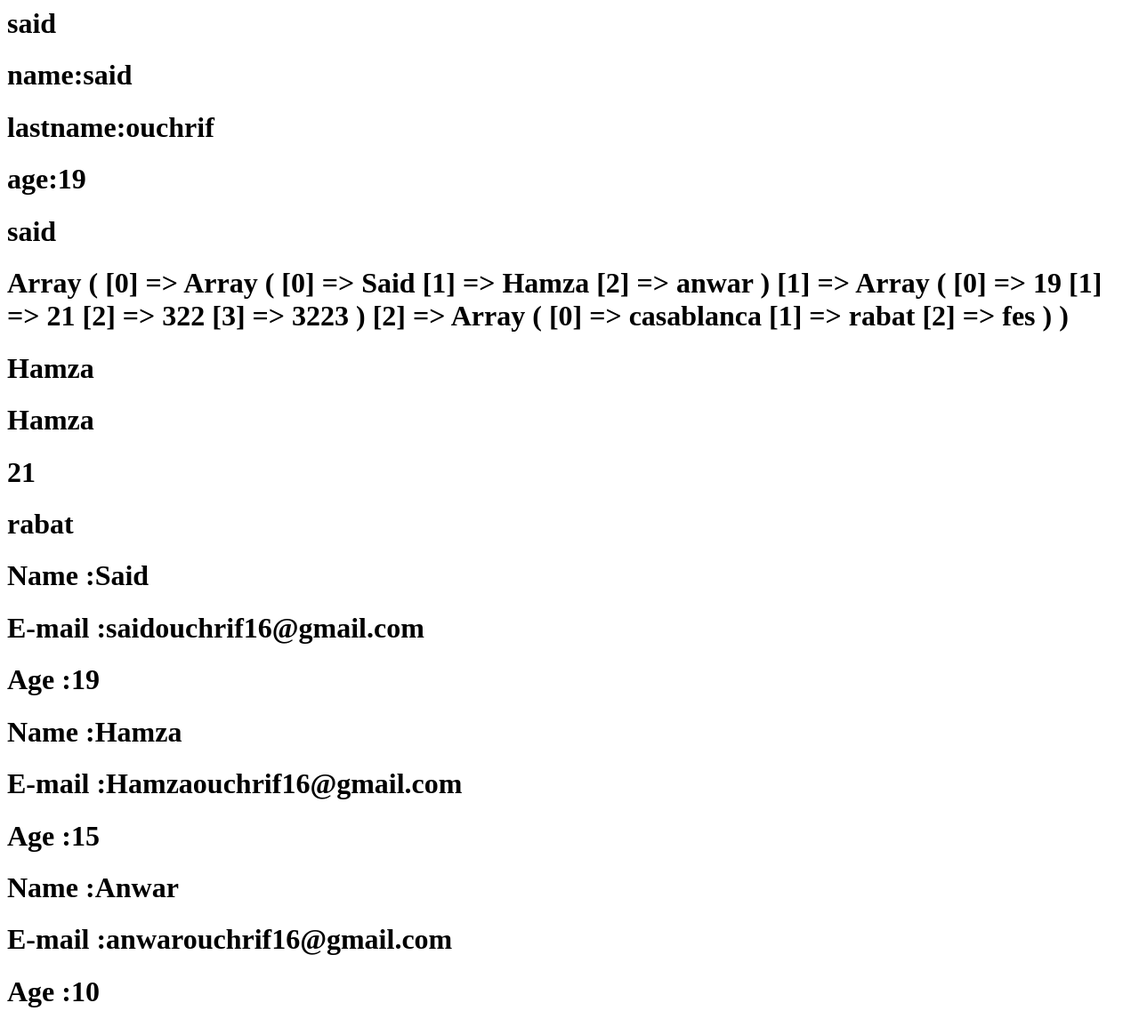
After one commit to Saidouchrif/preparationPHP, a PHP site: page /index14.php in a window 1280 px wide. The commit adds this page. Shown: the whole page at 89% size. Run offline with PHP 8.4, Linux system fonts and the light colour scheme.

Commit message:
version 3 mn cour

```diff
--- /dev/null
+++ b/index14.php
@@ -0,0 +1,30 @@
+<?php
+/// cour 23 video 24 et cour 24 video 25
+/// array associative
+$person = ["name"=>"said","lastname"=>"ouchrif","age"=>"19"];
+echo "<h1>".$person["name"]."<h1/>" ;
+/// key=>value
+foreach($person as $value=>$res){
+    echo "<h1>".$value.":".$res."<h1/>";
+}
+echo "<h1>".$person["name"]."<h1/>" ;
+/// multtiple array
+$arr=[["Said","Hamza","anwar"],[19,21,322,3223],["casablanca","rabat","fes"]];
+/// print_r(nomvar) kat afficher lik mokawinat array kamla
+print_r($arr);
+echo "<h1>".$arr[0][1]."</h1>";
+foreach($arr as $value){
+    /// afficha liya tani index fi kola array
+    echo "<h1>".$value[1]."</h1>";
+}
+$user=[["name"=>"Said","email"=>"saidouchrif16@gmail.com","age"=>19],
+["name"=>"Hamza","email"=>"Hamzaouchrif16@gmail.com","age"=>15],
+["name"=>"Anwar","email"=>"anwarouchrif16@gmail.com","age"=>10]
+];
+/// afficher les informations de l'utilisateur
+foreach($user as $data){
+    echo '<h1>Name :'.$data["name"].'</h1>';
+    echo '<h1>E-mail :'.$data["email"].'</h1>';
+    echo '<h1>Age :'.$data["age"].'</h1>';
+}
+?>
--- /dev/null
+++ b/index15.php
@@ -0,0 +1,5 @@
+<?php
+/// cour 23 video 24
+/// array associative
+
+?>
```
Also changed, not shown: index12.php (+8 -2 lines), index13.php (added, +8 -0 lines).
